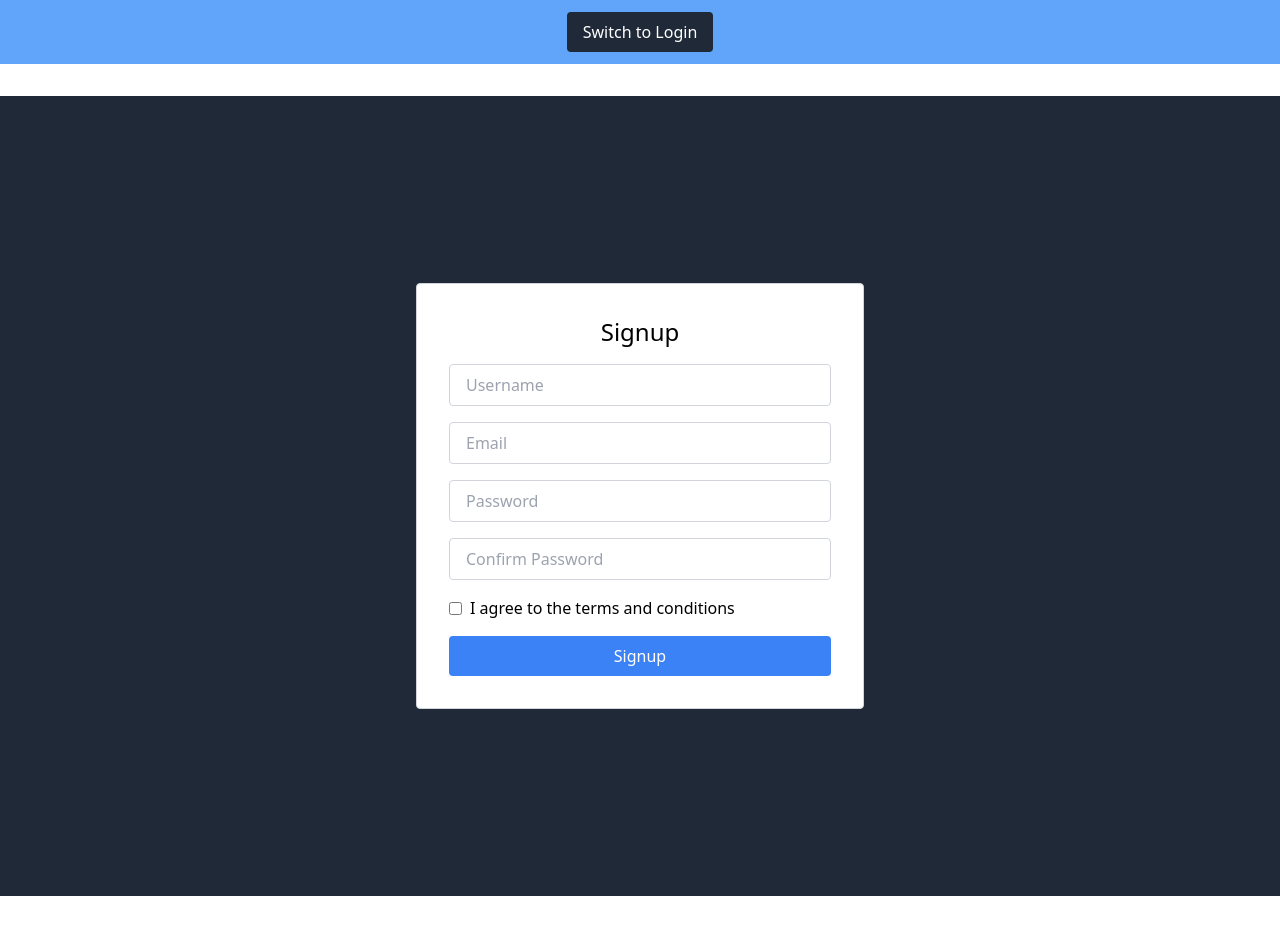
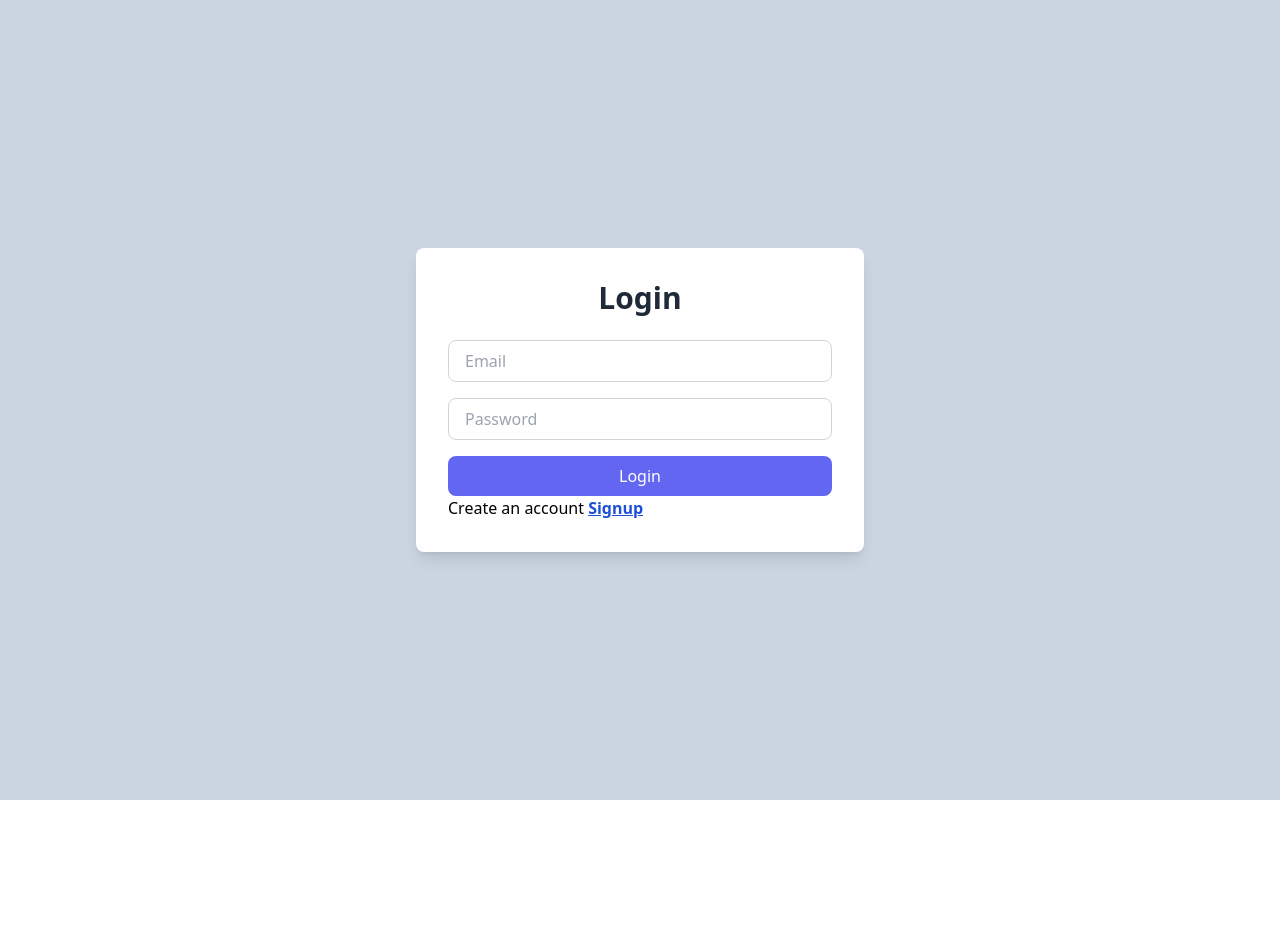
Before and after one commit to kareena0211/KBC-Group-3-Project, a React (Vite) app: page /login in a window 1280 px wide. After the commit the page ends 800 px from the top, so only its background shows below. Built offline with nearby package versions, Linux system fonts and the light colour scheme.

Commit message:
added routers and styling in login and signup page

```diff
--- a/package.json
+++ b/package.json
@@ -11,7 +11,8 @@
   },
   "dependencies": {
     "react": "^18.2.0",
-    "react-dom": "^18.2.0"
+    "react-dom": "^18.2.0",
+    "react-router-dom": "^6.23.1"
   },
   "devDependencies": {
     "@types/react": "^18.2.66",
--- a/src/App.jsx
+++ b/src/App.jsx
@@ -5,17 +5,20 @@ import "./index.css";
 import Login from "./components/Login";
 import Signup from "./components/Signup";
 
+import { BrowserRouter as Router, Route, Routes } from "react-router-dom";
+
 function App() {
-
   const [start, setStart] = useState(false);
   const [isLogin, setIsLogin] = useState(false);
 
-    const toggleForm = () => {
-        setIsLogin(!isLogin);
-    };
+  const toggleForm = () => {
+    setIsLogin(!isLogin);
+  };
 
   return (
-    // <div className="flex flex-col items-center justify-center min-h-screen bg-gray-100">
+    <>
+      {/*
+// <div className="flex flex-col items-center justify-center min-h-screen bg-gray-100">
     //   {!start ? (
     //     <button
     //       onClick={() => setStart(true)}
@@ -28,16 +31,15 @@ function App() {
     //   )}
     // </div>
 
-    // ----------------------------------------------------------------
+    // ---------------------------------------------------------------- */}
 
-    <div>
-            <div className="flex justify-center items-center h-16 bg-blue-400 text-white">
-                <button onClick={toggleForm} className="px-4 py-2 bg-gray-800 rounded">Switch to {isLogin ? 'Signup' : 'Login'}</button>
-            </div>
-            <div className="container mx-auto py-8">
-                {isLogin ? <Login /> : <Signup />}
-            </div>
-        </div>
+      <Router>
+        <Routes>
+          <Route path="/login" element={<Login />} />
+          <Route path="/signup" element={<Signup />} />
+        </Routes>
+      </Router>
+    </>
   );
 }
 
--- a/src/components/Login.jsx
+++ b/src/components/Login.jsx
@@ -1,22 +1,24 @@
-import { useState } from 'react';
+import { useState } from "react";
+import { Link } from "react-router-dom";
+
 const Login = () => {
   const [formData, setFormData] = useState({
-        email: '',
-        password: ''
+    email: "",
+    password: "",
   });
   const [errors, setErrors] = useState({});
-    const [successMessage, setSuccessMessage] = useState('');
-    const [errorMessage, setErrorMessage] = useState('');
+  const [successMessage, setSuccessMessage] = useState("");
+  const [errorMessage, setErrorMessage] = useState("");
 
   const validateForm = () => {
     const errors = {};
     if (!formData.email.trim()) {
-            errors.email = 'Email is required';
+      errors.email = "Email is required";
     } else if (!/^\S+@\S+\.\S+$/.test(formData.email)) {
-            errors.email = 'Invalid email format';
+      errors.email = "Invalid email format";
     }
     if (!formData.password.trim()) {
-            errors.password = 'Password is required';
+      errors.password = "Password is required";
     }
     setErrors(errors);
     return Object.keys(errors).length === 0;
@@ -31,26 +33,28 @@ const Login = () => {
     e.preventDefault();
     if (validateForm()) {
       try {
-                console.log('Logging in...', formData);
-                setSuccessMessage('Login successful!');
+        console.log("Logging in...", formData);
+        setSuccessMessage("Login successful!");
         setTimeout(() => {
-                    console.log('Redirecting to dashboard...');
+          console.log("Redirecting to dashboard...");
         }, 2000);
         setFormData({
-                    email: '',
-                    password: ''
+          email: "",
+          password: "",
         });
       } catch (error) {
-                setErrorMessage('Login failed. Please try again.');
-                console.error('Login error:', error);
+        setErrorMessage("Login failed. Please try again.");
+        console.error("Login error:", error);
       }
     }
   };
 
   return (
-        <div className='bg-gray-800 flex justify-center items-center h-screen'>
-            <div className="container max-w-md mx-auto p-8 border border-gray-300 rounded bg-white">
-                <h1 className="text-2xl text-center mb-4">Login</h1>
+    <div className="flex justify-center items-center p-6 bg-slate-300 min-h-screen">
+      <div className="container max-w-md mx-auto p-8 shadow-lg rounded-lg bg-white">
+        <h1 className="text-3xl font-bold text-center mb-6 text-gray-800">
+          Login
+        </h1>
         <form onSubmit={handleLogin}>
           <div className="mb-4">
             <input
@@ -59,9 +63,11 @@ const Login = () => {
               value={formData.email}
               onChange={handleInputChange}
               placeholder="Email"
-                            className="w-full px-4 py-2 border border-gray-300 rounded"
+              className="w-full px-4 py-2 border border-gray-300 rounded-lg focus:ring-2 focus:ring-indigo-400"
             />
-                        {errors.email && <div className="text-red-500 text-sm mt-1">{errors.email}</div>}
+            {errors.email && (
+              <div className="text-red-500 text-sm mt-1">{errors.email}</div>
+            )}
           </div>
           <div className="mb-4">
             <input
@@ -70,14 +76,36 @@ const Login = () => {
               value={formData.password}
               onChange={handleInputChange}
               placeholder="Password"
-                            className="w-full px-4 py-2 border border-gray-300 rounded"
+              className="w-full px-4 py-2 border border-gray-300 rounded-lg focus:ring-2 focus:ring-indigo-400"
             />
-                        {errors.password && <div className="text-red-500 text-sm mt-1">{errors.password}</div>}
+            {errors.password && (
+              <div className="text-red-500 text-sm mt-1">{errors.password}</div>
+            )}
           </div>
-                    <button type="submit" className="w-full bg-blue-500 text-white py-2 rounded cursor-pointer hover:bg-blue-700">Login</button>
+          <button
+            type="submit"
+            className="w-full bg-indigo-500 text-white py-2 rounded-lg cursor-pointer hover:bg-indigo-700 focus:ring-4 focus:ring-indigo-400 transition duration-300"
+          >
+            Login
+          </button>
+          <p>
+            Create an account{" "}
+            <Link
+              to="/signup"
+              className="text-blue-700 underline font-semibold"
+            >
+              Signup
+            </Link>
+          </p>
+
+          {/* ------------------------------ */}
         </form>
-                {successMessage && <div className="text-green-500 text-sm mt-4">{successMessage}</div>}
-                {errorMessage && <div className="text-red-500 text-sm mt-4">{errorMessage}</div>}
+        {successMessage && (
+          <div className="text-green-500 text-sm mt-4">{successMessage}</div>
+        )}
+        {errorMessage && (
+          <div className="text-red-500 text-sm mt-4">{errorMessage}</div>
+        )}
       </div>
     </div>
   );
--- a/src/components/Signup.jsx
+++ b/src/components/Signup.jsx
@@ -1,37 +1,43 @@
+import { useState } from "react";
+import { Link } from "react-router-dom";
 
-import { useState } from 'react';
 
 const Signup = () => {
   const [formData, setFormData] = useState({
-        username: '',
-        email: '',
-        password: '',
-        confirmPassword: '',
-        terms: false
+    username: "",
+    email: "",
+    password: "",
+    confirmPassword: "",
+    terms: false,
   });
   const [errors, setErrors] = useState({});
-    const [successMessage, setSuccessMessage] = useState('');
-    const [errorMessage, setErrorMessage] = useState('');
+  const [successMessage, setSuccessMessage] = useState("");
+  const [errorMessage, setErrorMessage] = useState("");
 
   const validateForm = () => {
     const errors = {};
     if (!formData.username.trim()) {
-            errors.username = 'Username is required';
+      errors.username = "Username is required";
     }
     if (!formData.email.trim()) {
-            errors.email = 'Email is required';
+      errors.email = "Email is required";
     } else if (!/^\S+@\S+\.\S+$/.test(formData.email)) {
-            errors.email = 'Invalid email format';
+      errors.email = "Invalid email format";
     }
     if (!formData.password.trim()) {
-            errors.password = 'Password is required';
+      errors.password = "Password is required";
     } else if (formData.password.trim().length < 8) {
-            errors.password = 'Password must be at least 8 characters';
-        } else if (!/(?=.*[a-z])(?=.*[A-Z])(?=.*\d)(?=.*[@$!%*?&])[A-Za-z\d@$!%*?&]{8,}/.test(formData.password)) {
-            errors.password = 'Password must be at least 8 characters long, contain at least one uppercase letter, one lowercase letter, one digit, and one special character';
+      errors.password = "Password must be at least 8 characters";
+    } else if (
+      !/(?=.*[a-z])(?=.*[A-Z])(?=.*\d)(?=.*[@$!%*?&])[A-Za-z\d@$!%*?&]{8,}/.test(
+        formData.password
+      )
+    ) {
+      errors.password =
+        "Password must be at least 8 characters long, contain at least one uppercase letter, one lowercase letter, one digit, and one special character";
     }
     if (formData.password !== formData.confirmPassword) {
-            errors.confirmPassword = 'Passwords must match';
+      errors.confirmPassword = "Passwords must match";
     }
     setErrors(errors);
     return Object.keys(errors).length === 0;
@@ -39,7 +45,7 @@ const Signup = () => {
 
   const handleInputChange = (e) => {
     const { name, value, type, checked } = e.target;
-        const inputValue = type === 'checkbox' ? checked : value;
+    const inputValue = type === "checkbox" ? checked : value;
     setFormData({ ...formData, [name]: inputValue });
   };
 
@@ -47,30 +53,32 @@ const Signup = () => {
     e.preventDefault();
     if (validateForm()) {
       try {
-                console.log('Signing up...', formData);
-                console.log('Sending welcome email to:', formData.email);
-                setSuccessMessage('Signup successful!');
+        console.log("Signing up...", formData);
+        console.log("Sending welcome email to:", formData.email);
+        setSuccessMessage("Signup successful!");
         setTimeout(() => {
-                    console.log('Redirecting to post list screen...');
+          console.log("Redirecting to post list screen...");
         }, 2000);
         setFormData({
-                    username: '',
-                    email: '',
-                    password: '',
-                    confirmPassword: '',
-                    terms: false
+          username: "",
+          email: "",
+          password: "",
+          confirmPassword: "",
+          terms: false,
         });
       } catch (error) {
-                setErrorMessage('Signup failed. Please try again.');
-                console.error('Signup error:', error);
+        setErrorMessage("Signup failed. Please try again.");
+        console.error("Signup error:", error);
       }
     }
   };
 
   return (
-        <div className='bg-gray-800 flex justify-center items-center h-screen'>
-            <div className="container max-w-md mx-auto p-8 border border-gray-300 rounded bg-white">
-                <h1 className="text-2xl text-center mb-4">Signup</h1>
+    <div className="flex justify-center items-center p-6 bg-slate-300 min-h-screen">
+      <div className="container max-w-md mx-auto p-8 shadow-lg rounded-lg bg-white">
+        <h1 className="text-3xl font-bold text-center mb-6 text-gray-800">
+          Signup
+        </h1>
         <form onSubmit={handleSignup}>
           <div className="mb-4">
             <input
@@ -79,9 +87,11 @@ const Signup = () => {
               value={formData.username}
               onChange={handleInputChange}
               placeholder="Username"
-                            className="w-full px-4 py-2 border border-gray-300 rounded"
+              className="w-full px-4 py-2 border border-gray-300 rounded-lg focus:ring-2 focus:ring-indigo-400"
             />
-                        {errors.username && <div className="text-red-500 text-sm mt-1">{errors.username}</div>}
+            {errors.username && (
+              <div className="text-red-500 text-sm mt-1">{errors.username}</div>
+            )}
           </div>
           <div className="mb-4">
             <input
@@ -90,9 +100,11 @@ const Signup = () => {
               value={formData.email}
               onChange={handleInputChange}
               placeholder="Email"
-                            className="w-full px-4 py-2 border border-gray-300 rounded"
+              className="w-full px-4 py-2 border border-gray-300 rounded-lg focus:ring-2 focus:ring-indigo-400"
             />
-                        {errors.email && <div className="text-red-500 text-sm mt-1">{errors.email}</div>}
+            {errors.email && (
+              <div className="text-red-500 text-sm mt-1">{errors.email}</div>
+            )}
           </div>
           <div className="mb-4">
             <input
@@ -101,9 +113,11 @@ const Signup = () => {
               value={formData.password}
               onChange={handleInputChange}
               placeholder="Password"
-                            className="w-full px-4 py-2 border border-gray-300 rounded"
+              className="w-full px-4 py-2 border border-gray-300 rounded-lg focus:ring-2 focus:ring-indigo-400"
             />
-                        {errors.password && <div className="text-red-500 text-sm mt-1">{errors.password}</div>}
+            {errors.password && (
+              <div className="text-red-500 text-sm mt-1">{errors.password}</div>
+            )}
           </div>
           <div className="mb-4">
             <input
@@ -112,9 +126,13 @@ const Signup = () => {
               value={formData.confirmPassword}
               onChange={handleInputChange}
               placeholder="Confirm Password"
-                            className="w-full px-4 py-2 border border-gray-300 rounded"
+              className="w-full px-4 py-2 border border-gray-300 rounded-lg focus:ring-2 focus:ring-indigo-400"
             />
-                        {errors.confirmPassword && <div className="text-red-500 text-sm mt-1">{errors.confirmPassword}</div>}
+            {errors.confirmPassword && (
+              <div className="text-red-500 text-sm mt-1">
+                {errors.confirmPassword}
+              </div>
+            )}
           </div>
           <div className="mb-4 flex items-center">
             <input
@@ -125,14 +143,33 @@ const Signup = () => {
               id="terms"
               className="mr-2"
             />
-                        <label htmlFor="terms">I agree to the terms and conditions</label>
-                        {errors.terms && <div className="text-red-500 text-sm mt-1">{errors.terms}</div>}
+            <label htmlFor="terms" className="text-gray-700">
+              I agree to the terms and conditions
+            </label>
+            {errors.terms && (
+              <div className="text-red-500 text-sm mt-1">{errors.terms}</div>
+            )}
           </div>
-                    <button type="submit" className="w-full bg-blue-500 text-white py-2 rounded cursor-pointer hover:bg-blue-700">Signup</button>
+          <button
+            type="submit"
+            className="w-full bg-indigo-500 text-white py-2 rounded-lg cursor-pointer hover:bg-indigo-700 focus:ring-4 focus:ring-indigo-400 transition duration-300"
+          >
+            Signup
+          </button>
+          <p>
+            Already have an account <Link to="/login" className="text-blue-700 underline font-semibold">Login</Link>
+          </p>
+
+
+
+          {/* ------------------------- */}
         </form>
-
-                {successMessage && <div className="text-green-500 text-sm mt-4">{successMessage}</div>}
-                {errorMessage && <div className="text-red-500 text-sm mt-4">{errorMessage}</div>}
+        {successMessage && (
+          <div className="text-green-500 text-sm mt-4">{successMessage}</div>
+        )}
+        {errorMessage && (
+          <div className="text-red-500 text-sm mt-4">{errorMessage}</div>
+        )}
       </div>
     </div>
   );
```
Also changed, not shown: src/components/LoginSignUp.jsx (deleted, +0 -7 lines), 1 other file (tests, documents, lock files or other folders). Lines whose indentation alone changed are shown as unchanged.
